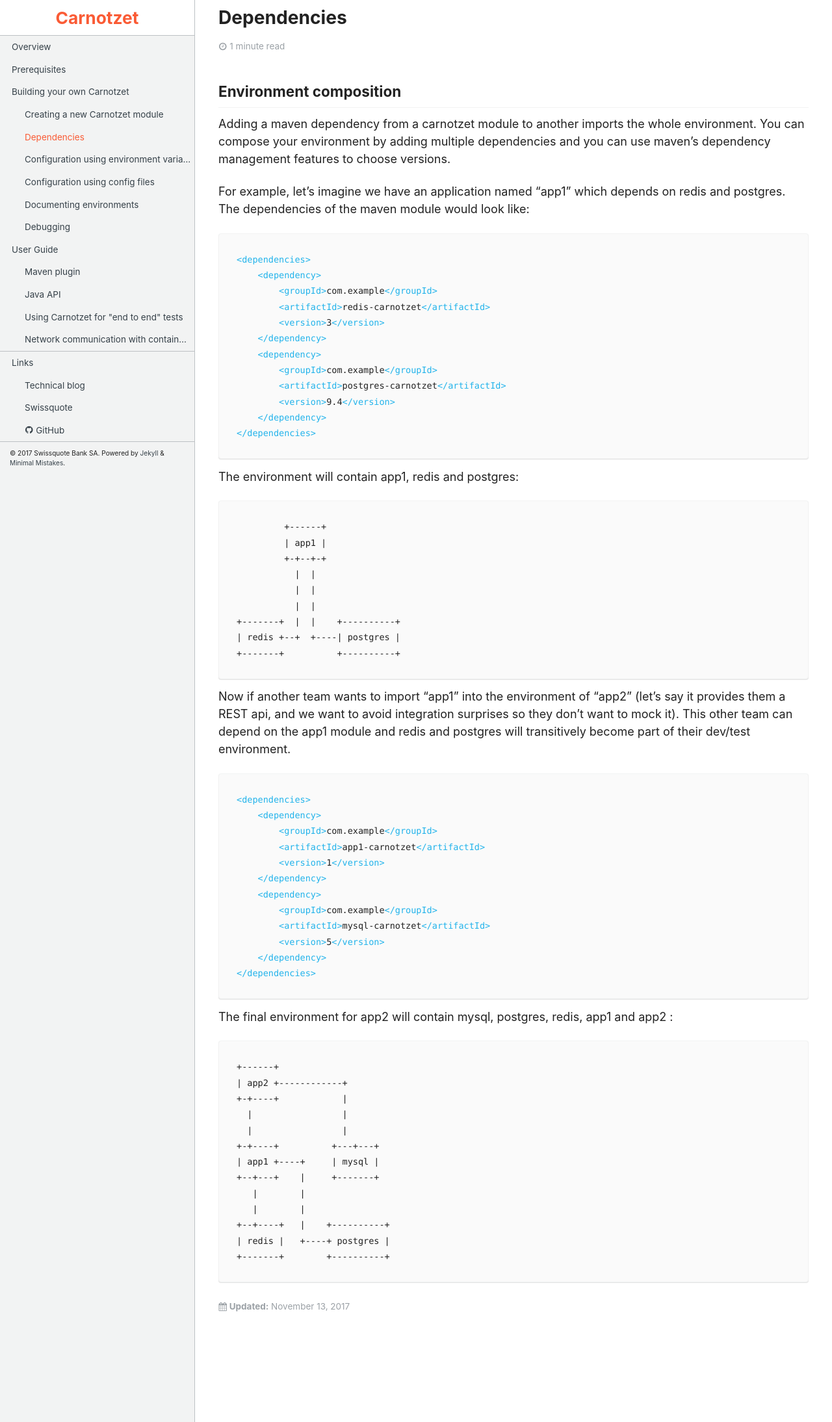
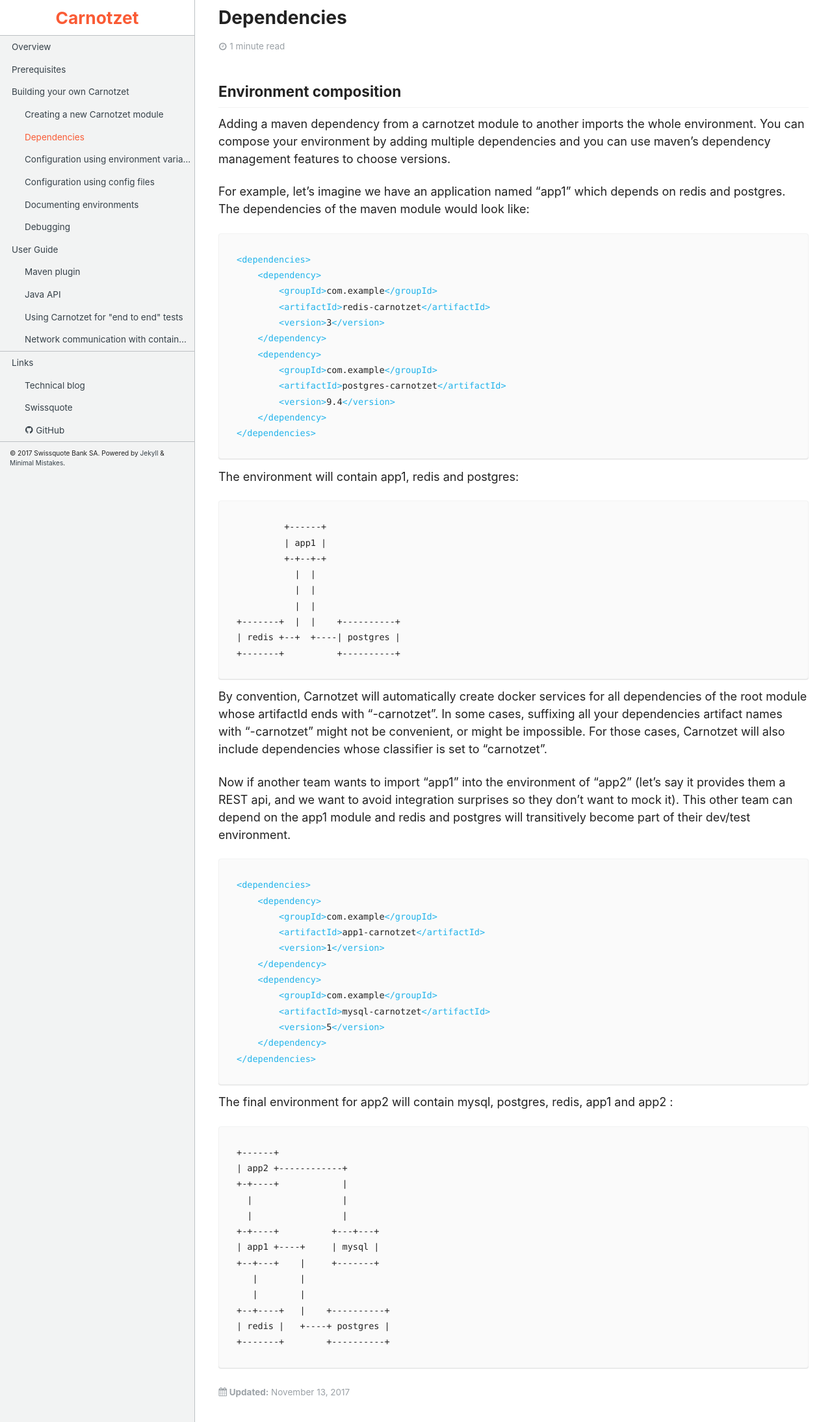
Before and after one commit to swissquote/carnotzet, a Jekyll site: the page built from docs/_docs/creating-your-own/dependencies.md, in a window 1280 px wide. Shown: the whole page at 65% size. Built offline with Jekyll 4.4.1, drawn with Linux system fonts in a browser that asks for light colours.

Commit message:
Added a small documentation about the new classifier support

````diff
--- a/docs/_docs/creating-your-own/dependencies.md
+++ b/docs/_docs/creating-your-own/dependencies.md
@@ -40,6 +40,11 @@ The environment will contain app1, redis and postgres:
 +-------+          +----------+
 ```
 
+By convention, Carnotzet will automatically create docker services for all dependencies of the root module whose
+artifactId ends with "-carnotzet". In some cases, suffixing all your dependencies artifact names with "-carnotzet"
+might not be convenient, or might be impossible. For those cases, Carnotzet will also include dependencies whose
+classifier is set to "carnotzet".
+
 Now if another team wants to import "app1" into the environment of "app2" (let's say it provides them a REST api, and we want
 to avoid integration surprises so they don't want to mock it). This other team can depend on the app1 module and redis
  and postgres will transitively become part of their dev/test environment.
````
